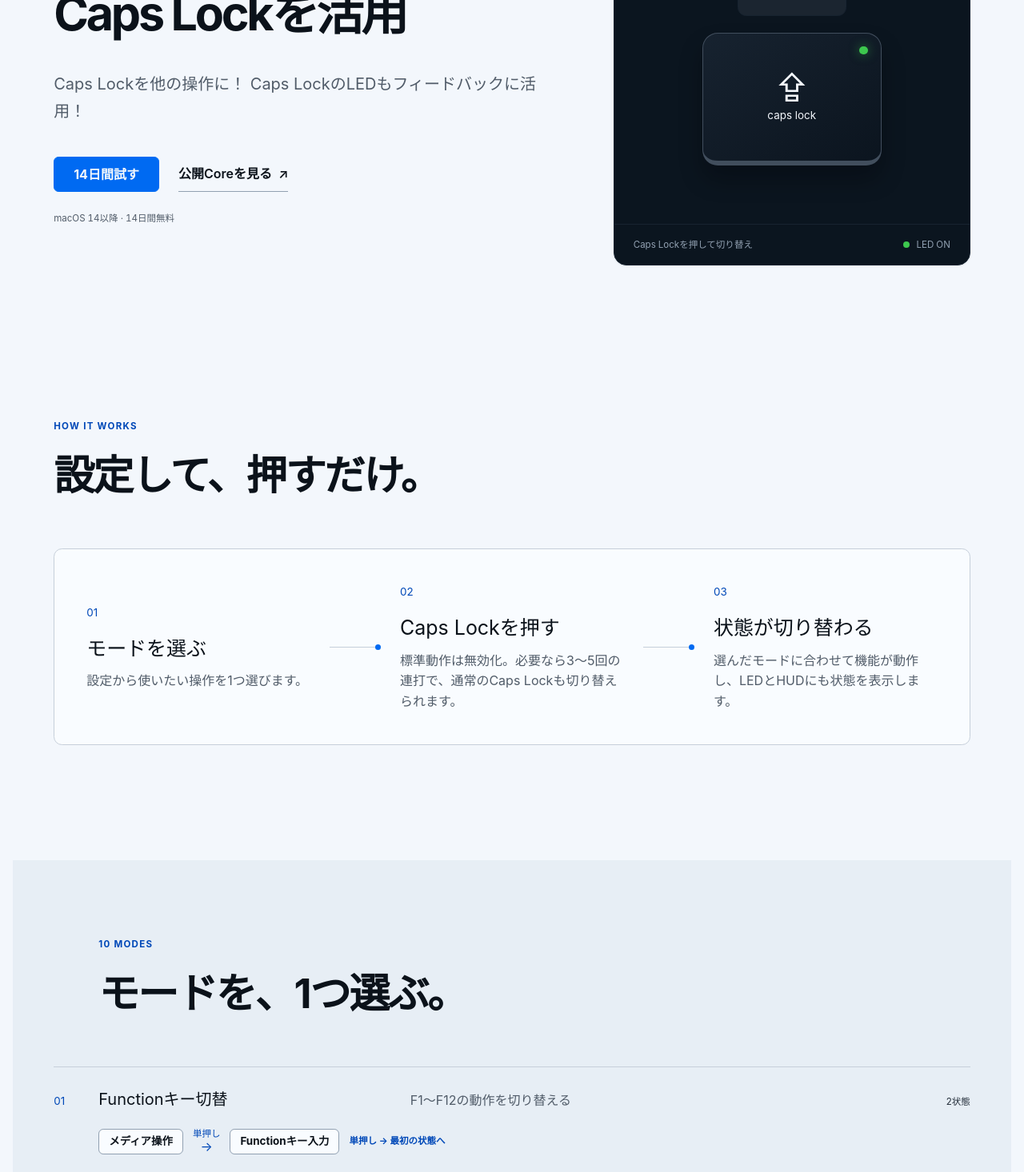
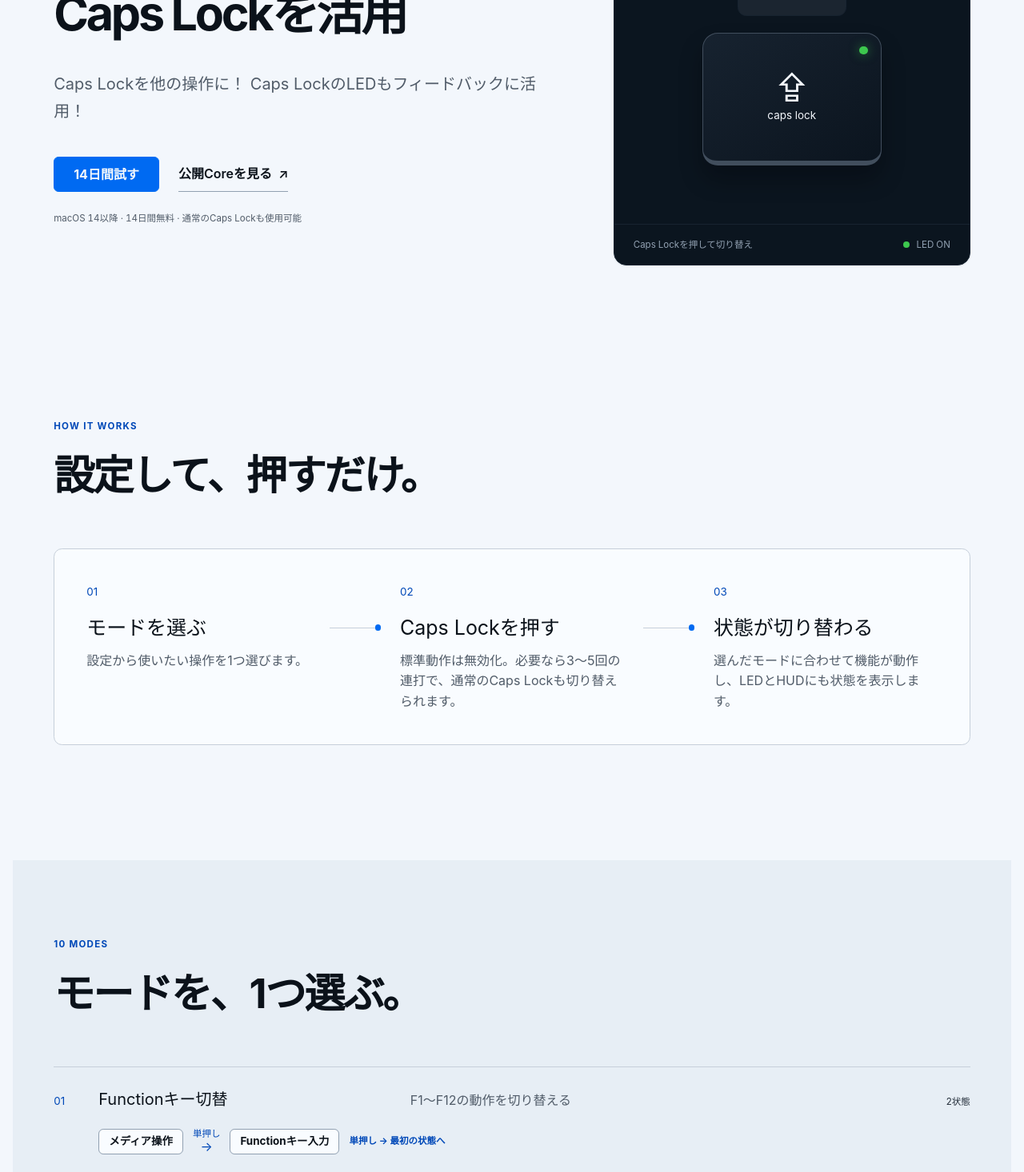
Before and after one commit to mumei/capswitch-website, a Next.js app: page / in a window 1280 px wide. Shown: the part 282-1748 px from the top of the page at 80% size. Built offline with nearby package versions, Linux system fonts and the light colour scheme.

Commit message:
Align homepage sections and clarify Caps Lock option

```diff
--- a/app/globals.css
+++ b/app/globals.css
@@ -184,15 +184,15 @@ h1 { max-width: 12ch; font-size: clamp(2.7rem, 4vw + .5rem, 4.5rem); font-weight
 }
 @media (min-width: 40rem) {
   .hero { grid-template-columns: minmax(0, 1.05fr) minmax(20rem, .95fr); }
-  .tour-frame { grid-template-columns: minmax(0, 1fr) 4rem minmax(0, 1fr) 4rem minmax(0, 1fr); align-items: center; }
-  .signal-line { display: block; height: var(--rule); background: var(--color-rule); position: relative; }
+  .tour-frame { grid-template-columns: minmax(0, 1fr) 4rem minmax(0, 1fr) 4rem minmax(0, 1fr); align-items: start; }
+  .signal-line {
+    display: block; align-self: start; height: var(--rule);
+    margin-top: calc(var(--space-lg) + var(--text-sm) + var(--text-md));
+    background: var(--color-rule); position: relative;
+  }
   .signal-line span { position: absolute; inset-block-start: -.2rem; inset-inline-end: 0; width: .45rem; aspect-ratio: 1; border-radius: 50%; background: var(--color-accent); }
   .tour-step { display: block; }
   .tour-step h3 { margin-top: var(--space-sm); }
-  .modes-section .section-intro {
-    max-width: calc(46rem - 2.5rem - var(--space-md));
-    margin-inline-start: calc(2.5rem + var(--space-md));
-  }
   .mode-row { grid-template-columns: 2.5rem minmax(11rem, .8fr) minmax(0, 1.4fr) auto; align-items: baseline; }
   .mode-row p, .mode-type { grid-column: auto; }
   .mode-transition { grid-column: 2 / -1; }
--- a/app/page.tsx
+++ b/app/page.tsx
@@ -154,7 +154,7 @@ export default function Home() {
               公開Coreを見る <span aria-hidden="true">↗</span>
             </a>
           </div>
-          <p className="requirements">macOS 14以降 · 14日間無料</p>
+          <p className="requirements">macOS 14以降 · 14日間無料 · 通常のCaps Lockも使用可能</p>
         </div>
         <CapswitchDemo />
       </section>
```
Also changed, not shown: 1 other file (tests, documents, lock files or other folders).
